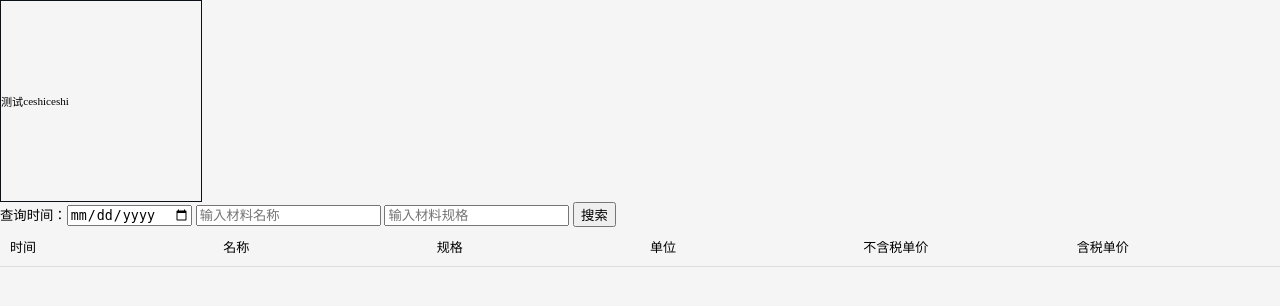
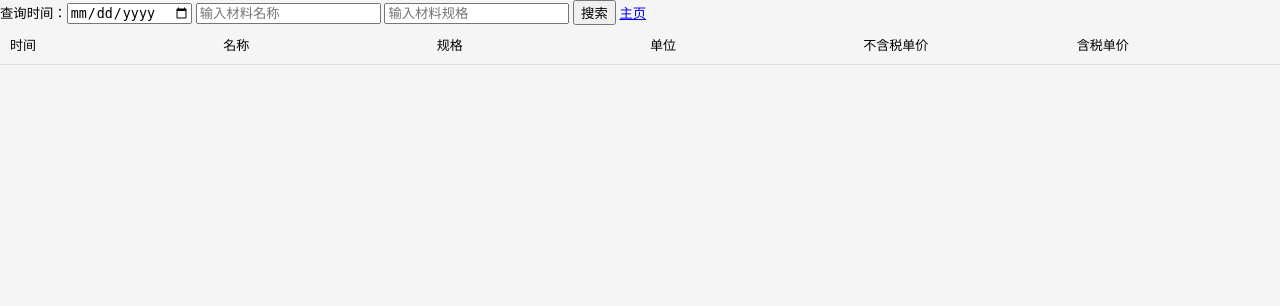
Before and after one commit to weichao1221/price_of_plants, a FastAPI app: page /xinxijia in a window 1280 px wide. Shown: the top 306 px of the page. Run offline with FastAPI, Linux system fonts and the light colour scheme.

Commit message:
some messages

```diff
--- a/templates/library.html
+++ b/templates/library.html
@@ -114,6 +114,7 @@
             </datalist>
             <button type="submit">搜索</button>
             <button type="button" onclick='window.location.href="/refresh_library_data"'>更新数据</button>
+            <button type="button" onclick="window.location.href='/'">主页</button>
         </form>
     </div>
     <div class="big_box">
--- a/templates/信息价查询.html
+++ b/templates/信息价查询.html
@@ -72,22 +72,13 @@
     </style>
 </head>
 <body>
-<div class="box">
-    <div class="content-left">
-        <p>测试</p>
-    </div>
-    <p>ceshi</p>
-    <p>ceshi</p>
-
-
-</div>
     <div class="check_title">
         <form id="search-form" action="/xinxijia_check" method="post">
             查询时间：<input type="date" id="sj" name="sj" placeholder="请输入时间">
             <input type="text" id="mc" name="mc" placeholder="输入材料名称">
             <input type="text" id="gg" name="gg" placeholder="输入材料规格">
             <button type="submit">搜索</button>
-{#            <button type="button" onclick='window.location.href="/refresh_library_data"'>更新数据</button>#}
+            <a href="/">主页</a>
         </form>
     </div>
     <div class="check_body">
```
